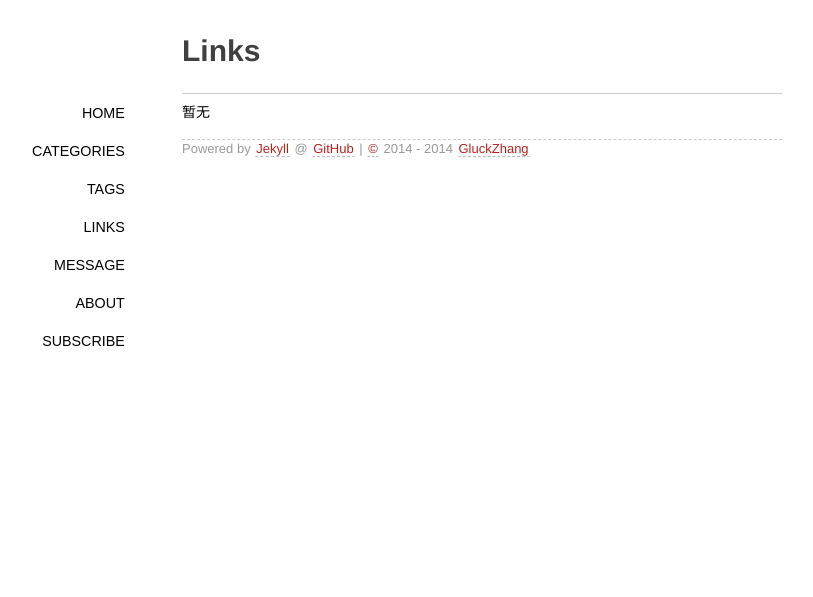
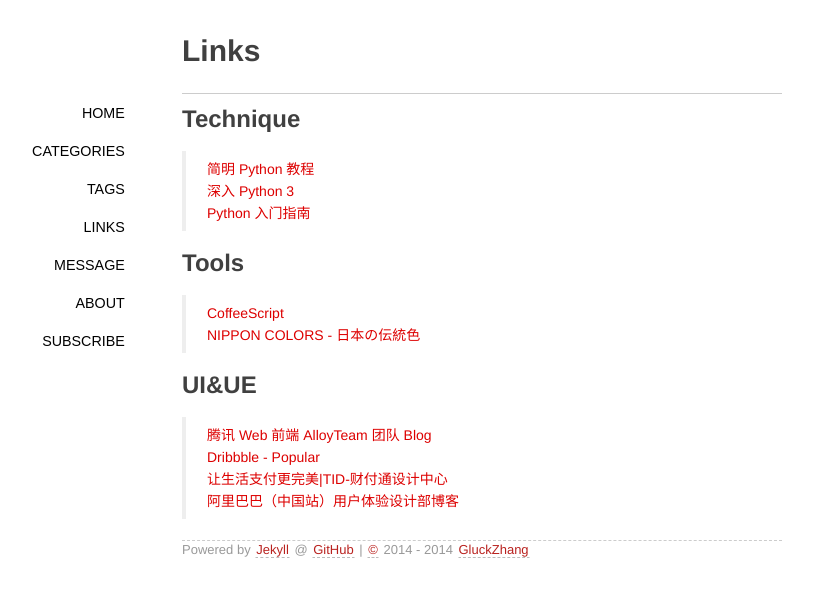
Before and after one commit to gluckzhang/gluckzhang.github.io, a Jekyll site: the page built from links/index.md, in a window 1280 px wide. Shown: the top 597 px of the page, without its empty margins (158-971 px from the left). Built offline with Jekyll 4.4.1, drawn with Linux system fonts in a browser that asks for light colours; some web fonts are replaced; Markdown is read by kramdown in place of the engine named in the settings; comment, search, counter and statistics services are not loaded.

Commit message:
update Link page

```diff
--- a/links/index.md
+++ b/links/index.md
@@ -5,4 +5,17 @@
 thread: links-index
 ---
 
-暂无
+##Technique
+> [简明 Python 教程](http://sebug.net/paper/python/index.html "简明 Python 教程")
+> [深入 Python 3](http://sebug.net/paper/books/dive-into-python3/index.html "深入 Python 3")
+> [Python 入门指南](http://www.pythondoc.com/pythontutorial3/index.html "Python 入门指南")
+
+##Tools
+> [CoffeeScript](http://coffeescript.org/ "CoffeeScript")
+> [NIPPON COLORS - 日本の伝統色](http://nipponcolors.com/ "NIPPON COLORS - 日本の伝統色")
+
+##UI&UE
+> [腾讯 Web 前端 AlloyTeam 团队 Blog](http://www.alloyteam.com/ "腾讯 Web 前端 AlloyTeam 团队 Blog")
+> [Dribbble - Popular](http://dribbble.com/ "Dribbble - Popular")
+> [让生活支付更完美|TID-财付通设计中心](http://tid.tenpay.com/ "让生活支付更完美|TID-财付通设计中心")
+> [阿里巴巴（中国站）用户体验设计部博客](http://www.aliued.cn/ "阿里巴巴（中国站）用户体验设计部博客")
```
